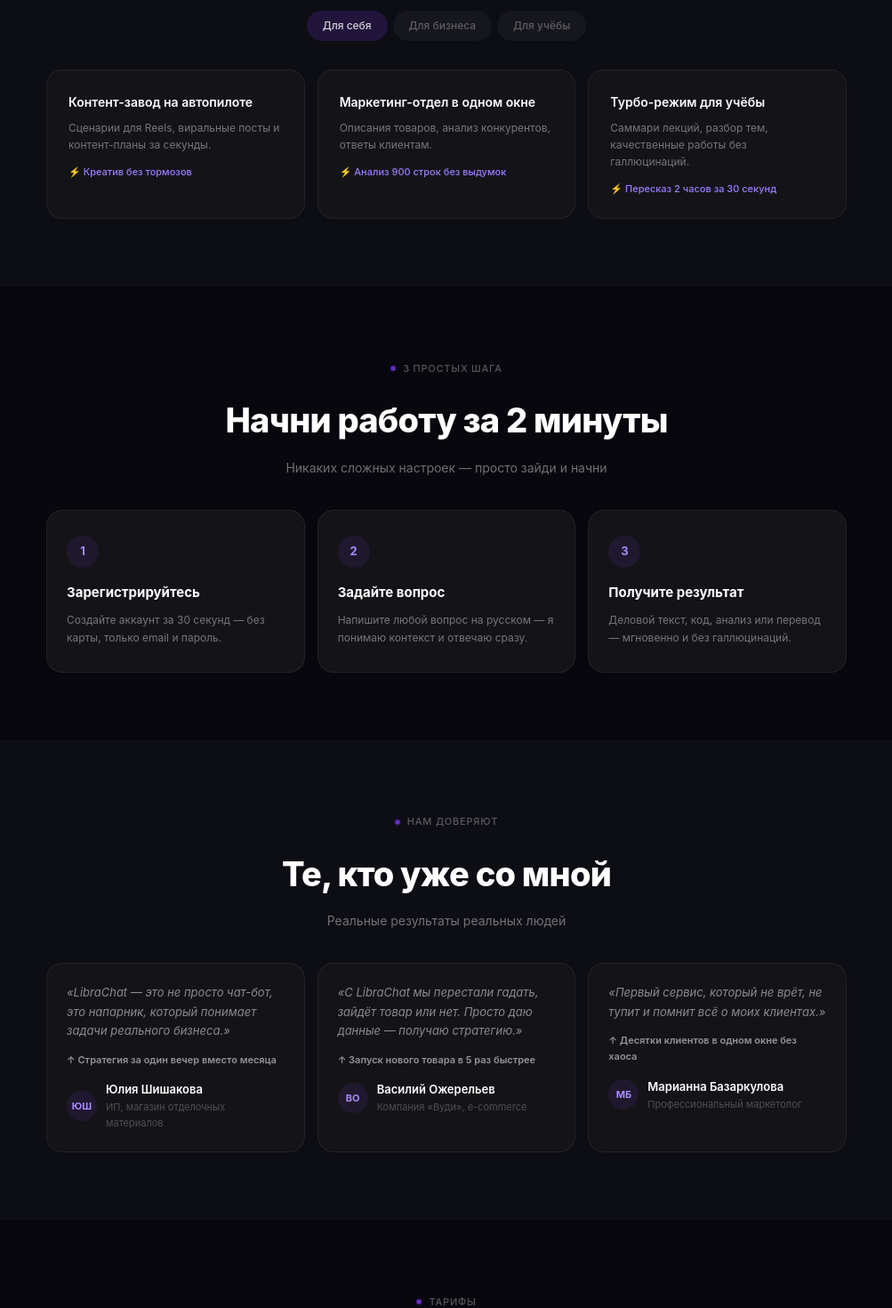
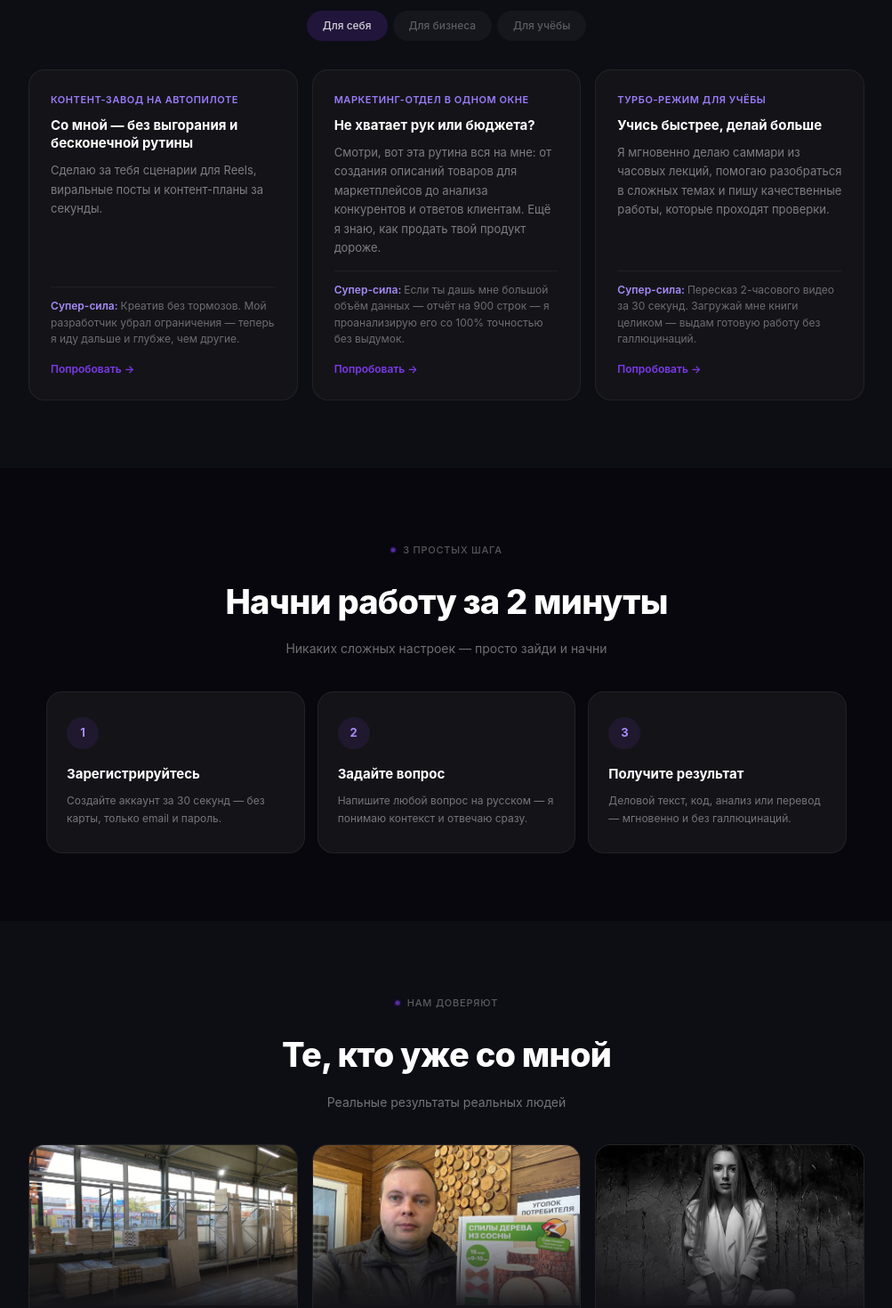
Before and after one commit to kriptononny-lab/librachat-2, a Next.js app: page / in a window 1280 px wide. Shown: the part 1140-2610 px from the top of the page at 89% size, without its empty margins (138-1141 px from the left). Built offline with nearby package versions, Linux system fonts and the light colour scheme; no server answers.

Commit message:
fix: restore original text, photos in social proof

```diff
--- a/src/components/sections/facets-section.tsx
+++ b/src/components/sections/facets-section.tsx
@@ -1,6 +1,8 @@
 "use client";
 
 import { useState } from "react";
+import Link from "next/link";
+import { Zap, Briefcase, GraduationCap } from "lucide-react";
 
 const TABS = [
   { id: "self", label: "Для себя" },
@@ -9,21 +11,21 @@
 ] as const;
 type TabId = (typeof TABS)[number]["id"];
 
-const CARDS: Record<TabId, { title: string; desc: string; accent: string }[]> = {
+const CARDS: Record<TabId, { badge: string; title: string; desc: string; superpower: string; href: string }[]> = {
   self: [
-    { title: "Контент-завод на автопилоте", desc: "Сценарии для Reels, виральные посты и контент-планы за секунды.", accent: "⚡ Креатив без тормозов" },
-    { title: "Маркетинг-отдел в одном окне", desc: "Описания товаров, анализ конкурентов, ответы клиентам.", accent: "⚡ Анализ 900 строк без выдумок" },
-    { title: "Турбо-режим для учёбы", desc: "Саммари лекций, разбор тем, качественные работы без галлюцинаций.", accent: "⚡ Пересказ 2 часов за 30 секунд" },
+    { badge: "Контент-завод на автопилоте", title: "Со мной — без выгорания и бесконечной рутины", desc: "Сделаю за тебя сценарии для Reels, виральные посты и контент-планы за секунды.", superpower: "Креатив без тормозов. Мой разработчик убрал ограничения — теперь я иду дальше и глубже, чем другие.", href: "#" },
+    { badge: "Маркетинг-отдел в одном окне", title: "Не хватает рук или бюджета?", desc: "Смотри, вот эта рутина вся на мне: от создания описаний товаров для маркетплейсов до анализа конкурентов и ответов клиентам. Ещё я знаю, как продать твой продукт дороже.", superpower: "Если ты дашь мне большой объём данных — отчёт на 900 строк — я проанализирую его со 100% точностью без выдумок.", href: "#" },
+    { badge: "Турбо-режим для учёбы", title: "Учись быстрее, делай больше", desc: "Я мгновенно делаю саммари из часовых лекций, помогаю разобраться в сложных темах и пишу качественные работы, которые проходят проверки.", superpower: "Пересказ 2-часового видео за 30 секунд. Загружай мне книги целиком — выдам готовую работу без галлюцинаций.", href: "#" },
   ],
   business: [
-    { title: "Аналитик под ключ", desc: "Финансовые отчёты, прогнозы, стратегии — на основе ваших данных.", accent: "⚡ От данных к решению за минуты" },
-    { title: "Поддержка клиентов 24/7", desc: "Шаблоны ответов, разбор кейсов, подготовка менеджеров.", accent: "⚡ Без найма лишних людей" },
-    { title: "Документы без юриста", desc: "Договоры, КП, техзадания — быстро и точно.", accent: "⚡ Готово за 5 минут" },
+    { badge: "Помогаю твоей команде", title: "Масштабируй без раздувания штата", desc: "Я закрываю рутину целого маркетингового отдела: аналитика, документы, переписка, ответы клиентам — всё на мне.", superpower: "Анализирую отчёт на 900 строк со 100% точностью. Никаких выдумок — только данные.", href: "/pricing" },
+    { badge: "Контент-завод", title: "SEO, карточки, описания — за секунды", desc: "Пишу SEO-тексты для WB/Ozon, создаю ТЗ для дизайнеров, адаптирую западный контент под российский рынок.", superpower: "Один чат заменяет копирайтера, маркетолога и аналитика одновременно.", href: "/pricing" },
+    { badge: "Аналитик под ключ", title: "Данные без выдумок", desc: "Загрузи любой файл — я выдаю выводы строго по данным. Никаких галлюцинаций, только факты.", superpower: "Разделение на проекты: каждый клиент — отдельное пространство с сохранённым контекстом.", href: "/pricing" },
   ],
   study: [
-    { title: "Умный репетитор 24/7", desc: "Объяснит любую тему простым языком, подберёт примеры.", accent: "⚡ Как личный преподаватель" },
-    { title: "Саммари за секунды", desc: "Пересказ лекций, книг, статей — кратко и по делу.", accent: "⚡ 2 часа материала за 30 секунд" },
-    { title: "Работы без страданий", desc: "Рефераты, курсовые, эссе — структурировано и без галлюцинаций.", accent: "⚡ Честный результат" },
+    { badge: "Умный репетитор 24/7", title: "Я первый, кто реально помогает освоить программу", desc: "Объясняю любые темы простым языком, помогаю с домашними заданиями, готовлю к экзаменам без шаблонных ответов.", superpower: "Загружай книги целиком — я выдам готовую работу на основе их контента без галлюцинаций.", href: "#" },
+    { badge: "Саммари за секунды", title: "Пересказ 2-часового видео за 30 секунд", desc: "Загрузи лекцию или учебник — получишь структурированный конспект, ключевые тезисы и план подготовки.", superpower: "Курсовая без галлюцинаций. Я не очередной — я первый, кто работает честно.", href: "#" },
+    { badge: "Работы и проекты", title: "Делаю то, что другие боятся", desc: "Рефераты, курсовые, дипломные — строго по методичке, без воды и выдуманных источников.", superpower: "Проверяю работу на соответствие требованиям ещё до сдачи.", href: "#" },
   ],
 };
 
@@ -32,71 +34,60 @@
 
   return (
     <section style={{ background: "#0d0d14", padding: "76px 24px" }}>
-      <div style={{ maxWidth: "900px", margin: "0 auto", textAlign: "center" }}>
+      <div style={{ maxWidth: "940px", margin: "0 auto", textAlign: "center" }}>
 
         <div className="section-badge" style={{ justifyContent: "center", marginBottom: "18px" }}>
           <span className="badge-dot" />
           СДЕЛАЕТ МНОГОЕ ДЛЯ ТЕБЯ
         </div>
 
-        <h2 style={{
-          fontSize: "clamp(26px, 3.5vw, 38px)", fontWeight: 800,
-          color: "#fff", letterSpacing: "-0.02em", marginBottom: "10px",
-        }}>
+        <h2 style={{ fontSize: "clamp(26px, 3.5vw, 38px)", fontWeight: 800, color: "#fff", letterSpacing: "-0.02em", marginBottom: "10px" }}>
           Посмотри, что я могу сделать для тебя
         </h2>
         <p style={{ fontSize: "14px", color: "rgba(255,255,255,0.42)", marginBottom: "28px" }}>
           Это лишь несколько идей. Но я могу больше.
         </p>
 
-        {/* Tabs */}
         <div style={{ display: "flex", gap: "6px", justifyContent: "center", marginBottom: "32px" }}>
           {TABS.map((tab) => (
-            <button
-              key={tab.id}
-              onClick={() => setActive(tab.id)}
-              style={{
-                padding: "7px 18px", borderRadius: "999px",
-                fontSize: "12px", fontWeight: 500, cursor: "pointer",
-                border: "none", fontFamily: "inherit", transition: "all 0.15s",
-                background: active === tab.id ? "rgba(124,58,237,0.18)" : "rgba(255,255,255,0.04)",
-                color: active === tab.id ? "rgba(255,255,255,0.8)" : "rgba(255,255,255,0.3)",
-              }}
-            >
+            <button key={tab.id} onClick={() => setActive(tab.id)} style={{
+              padding: "7px 18px", borderRadius: "999px", fontSize: "12px", fontWeight: 500,
+              cursor: "pointer", border: "none", fontFamily: "inherit", transition: "all 0.15s",
+              background: active === tab.id ? "rgba(124,58,237,0.18)" : "rgba(255,255,255,0.04)",
+              color: active === tab.id ? "rgba(255,255,255,0.8)" : "rgba(255,255,255,0.3)",
+            }}>
               {tab.label}
             </button>
           ))}
         </div>
 
-        {/* Cards */}
-        <div style={{ display: "grid", gridTemplateColumns: "repeat(3,1fr)", gap: "14px" }}>
+        <div style={{ display: "grid", gridTemplateColumns: "repeat(3,1fr)", gap: "16px" }}>
           {CARDS[active].map((card) => (
-            <div
-              key={card.title}
-              style={{
-                background: "#141418",
-                border: "1px solid rgba(255,255,255,0.06)",
-                borderRadius: "18px", padding: "24px",
-                textAlign: "left", transition: "all 0.15s",
-              }}
-              onMouseEnter={(e) => {
-                (e.currentTarget as HTMLDivElement).style.background = "#1a1a20";
-                (e.currentTarget as HTMLDivElement).style.borderColor = "rgba(255,255,255,0.1)";
-              }}
-              onMouseLeave={(e) => {
-                (e.currentTarget as HTMLDivElement).style.background = "#141418";
-                (e.currentTarget as HTMLDivElement).style.borderColor = "rgba(255,255,255,0.06)";
-              }}
-            >
-              <div style={{ fontSize: "14px", fontWeight: 600, color: "#fff", marginBottom: "8px" }}>
+            <div key={card.badge} style={{
+              background: "#141418", border: "1px solid rgba(255,255,255,0.06)",
+              borderRadius: "18px", padding: "24px", textAlign: "left", display: "flex", flexDirection: "column",
+            }}>
+              <div style={{ fontSize: "11px", fontWeight: 600, color: "#9b7dff", marginBottom: "10px", textTransform: "uppercase", letterSpacing: "0.05em" }}>
+                {card.badge}
+              </div>
+              <div style={{ fontSize: "15px", fontWeight: 700, color: "#fff", marginBottom: "10px", lineHeight: 1.35 }}>
                 {card.title}
               </div>
-              <div style={{ fontSize: "12px", color: "rgba(255,255,255,0.42)", lineHeight: 1.6, marginBottom: "12px" }}>
+              <div style={{ fontSize: "13px", color: "rgba(255,255,255,0.45)", lineHeight: 1.65, marginBottom: "14px", flexGrow: 1 }}>
                 {card.desc}
               </div>
-              <div style={{ fontSize: "11px", color: "#9b7dff", fontWeight: 500 }}>
-                {card.accent}
+              <div style={{
+                fontSize: "12px", color: "rgba(255,255,255,0.38)", lineHeight: 1.55,
+                borderTop: "1px solid rgba(255,255,255,0.05)", paddingTop: "12px", marginBottom: "14px",
+              }}>
+                <span style={{ color: "#a78bfa", fontWeight: 600 }}>Супер-сила: </span>{card.superpower}
               </div>
+              <Link href={card.href} style={{
+                display: "inline-flex", alignItems: "center", gap: "6px",
+                fontSize: "12px", fontWeight: 600, color: "#7c3aed", textDecoration: "none",
+              }}>
+                Попробовать →
+              </Link>
             </div>
           ))}
         </div>
--- a/src/components/sections/social-proof-section.tsx
+++ b/src/components/sections/social-proof-section.tsx
@@ -1,71 +1,85 @@
 "use client";
+
+import Image from "next/image";
+import Link from "next/link";
 
 const REVIEWS = [
   {
+    name: "Юлия Шишакова",
+    role: "ИП, Магазин отделочных материалов из дерева",
+    content: "LibraChat — это не просто чат-бот, это напарник, который понимает задачи реального бизнеса. Помог взглянуть на магазин со стороны и внедрить практики, о которых я раньше только читала.",
+    result: "Стратегия за один вечер вместо месяца",
+    photo: "/case-shishakova.jpg",
     initials: "ЮШ",
-    name: "Юлия Шишакова",
-    role: "ИП, магазин отделочных материалов",
-    quote: "«LibraChat — это не просто чат-бот, это напарник, который понимает задачи реального бизнеса.»",
-    result: "↑ Стратегия за один вечер вместо месяца",
+    href: "#",
   },
   {
-    initials: "ВО",
     name: "Василий Ожерельев",
     role: "Компания «Вуди», e-commerce",
-    quote: "«С LibraChat мы перестали гадать, зайдёт товар или нет. Просто даю данные — получаю стратегию.»",
-    result: "↑ Запуск нового товара в 5 раз быстрее",
+    content: "С LibraChat мы перестали гадать, «зайдёт» товар или нет. Я просто даю ему данные, а он выдаёт готовую стратегию: от SEO-описания до рекламных связок.",
+    result: "Запуск нового товара в 5 раз быстрее",
+    photo: "/case-ozherelyev.jpg",
+    initials: "ВО",
+    href: "#",
   },
   {
-    initials: "МБ",
     name: "Марианна Базаркулова",
     role: "Профессиональный маркетолог",
-    quote: "«Первый сервис, который не врёт, не тупит и помнит всё о моих клиентах.»",
-    result: "↑ Десятки клиентов в одном окне без хаоса",
+    content: "Либрачат — первый сервис, который не врёт, не тупит и помнит всё о моих клиентах благодаря разделению на проекты. Теперь это мой главный инструмент для аналитики.",
+    result: "Десятки клиентов в одном окне без хаоса",
+    photo: "/case-bazarkulova.jpg",
+    initials: "МБ",
+    href: "#",
   },
 ];
 
 export function SocialProofSection() {
   return (
     <section style={{ background: "#0d0d14", padding: "76px 24px" }}>
-      <div style={{ maxWidth: "900px", margin: "0 auto", textAlign: "center" }}>
+      <div style={{ maxWidth: "940px", margin: "0 auto", textAlign: "center" }}>
 
         <div className="section-badge" style={{ justifyContent: "center", marginBottom: "18px" }}>
           <span className="badge-dot" />
           НАМ ДОВЕРЯЮТ
         </div>
 
-        <h2 style={{
-          fontSize: "clamp(26px, 3.5vw, 38px)", fontWeight: 800,
-          color: "#fff", letterSpacing: "-0.02em", marginBottom: "10px",
-        }}>
+        <h2 style={{ fontSize: "clamp(26px, 3.5vw, 38px)", fontWeight: 800, color: "#fff", letterSpacing: "-0.02em", marginBottom: "10px" }}>
           Те, кто уже со мной
         </h2>
         <p style={{ fontSize: "14px", color: "rgba(255,255,255,0.42)", marginBottom: "36px" }}>
           Реальные результаты реальных людей
         </p>
 
-        <div style={{ display: "grid", gridTemplateColumns: "repeat(3,1fr)", gap: "14px" }}>
+        <div style={{ display: "grid", gridTemplateColumns: "repeat(3,1fr)", gap: "16px" }}>
           {REVIEWS.map((r) => (
-            <div
-              key={r.name}
-              style={{
-                background: "#141418",
-                border: "1px solid rgba(255,255,255,0.06)",
-                borderRadius: "18px", padding: "22px",
-                textAlign: "left", transition: "background 0.15s",
-              }}
-              onMouseEnter={(e) => { (e.currentTarget as HTMLDivElement).style.background = "#1a1a20"; }}
-              onMouseLeave={(e) => { (e.currentTarget as HTMLDivElement).style.background = "#141418"; }}
-            >
-              <div style={{ fontSize: "13px", color: "rgba(255,255,255,0.5)", lineHeight: 1.65, marginBottom: "12px", fontStyle: "italic" }}>
-                {r.quote}
+            <div key={r.name} style={{
+              background: "#141418", border: "1px solid rgba(255,255,255,0.06)",
+              borderRadius: "18px", overflow: "hidden",
+              display: "flex", flexDirection: "column",
+            }}>
+              {/* Photo */}
+              <div style={{ height: "180px", position: "relative", overflow: "hidden" }}>
+                <Image
+                  src={r.photo} alt={r.name} fill
+                  style={{ objectFit: "cover", objectPosition: "center 20%" }}
+                />
+                <div style={{
+                  position: "absolute", inset: 0,
+                  background: "linear-gradient(to bottom, transparent 40%, rgba(20,20,24,0.95) 100%)",
+                }} />
               </div>
+              {/* Content */}
+              <div style={{ padding: "20px", flexGrow: 1, display: "flex", flexDirection: "column" }}>
+                <p style={{ fontSize: "13px", color: "rgba(255,255,255,0.5)", lineHeight: 1.65, marginBottom: "10px", fontStyle: "italic", flexGrow: 1 }}>
+                  «{r.content}»
+                </p>
                 <div style={{ fontSize: "11px", color: "rgba(255,255,255,0.55)", fontWeight: 600, marginBottom: "14px" }}>
-                {r.result}
+                  ↑ {r.result}
                 </div>
+                <div style={{ display: "flex", alignItems: "center", justifyContent: "space-between" }}>
                   <div style={{ display: "flex", alignItems: "center", gap: "10px" }}>
                     <div style={{
-                  width: "34px", height: "34px", borderRadius: "50%",
+                      width: "32px", height: "32px", borderRadius: "50%",
                       background: "rgba(124,58,237,0.1)",
                       display: "flex", alignItems: "center", justifyContent: "center",
                       fontSize: "11px", fontWeight: 700, color: "#a78bfa", flexShrink: 0,
@@ -77,6 +91,11 @@
                       <div style={{ fontSize: "11px", color: "rgba(255,255,255,0.25)" }}>{r.role}</div>
                     </div>
                   </div>
+                  <Link href={r.href} style={{ fontSize: "12px", color: "#7c3aed", textDecoration: "none", fontWeight: 500 }}>
+                    Читать кейс →
+                  </Link>
+                </div>
+              </div>
             </div>
           ))}
         </div>
```
Also changed, not shown: src/components/sections/faq-section.tsx (+19 -36 lines). Lines whose indentation alone changed are shown as unchanged.
